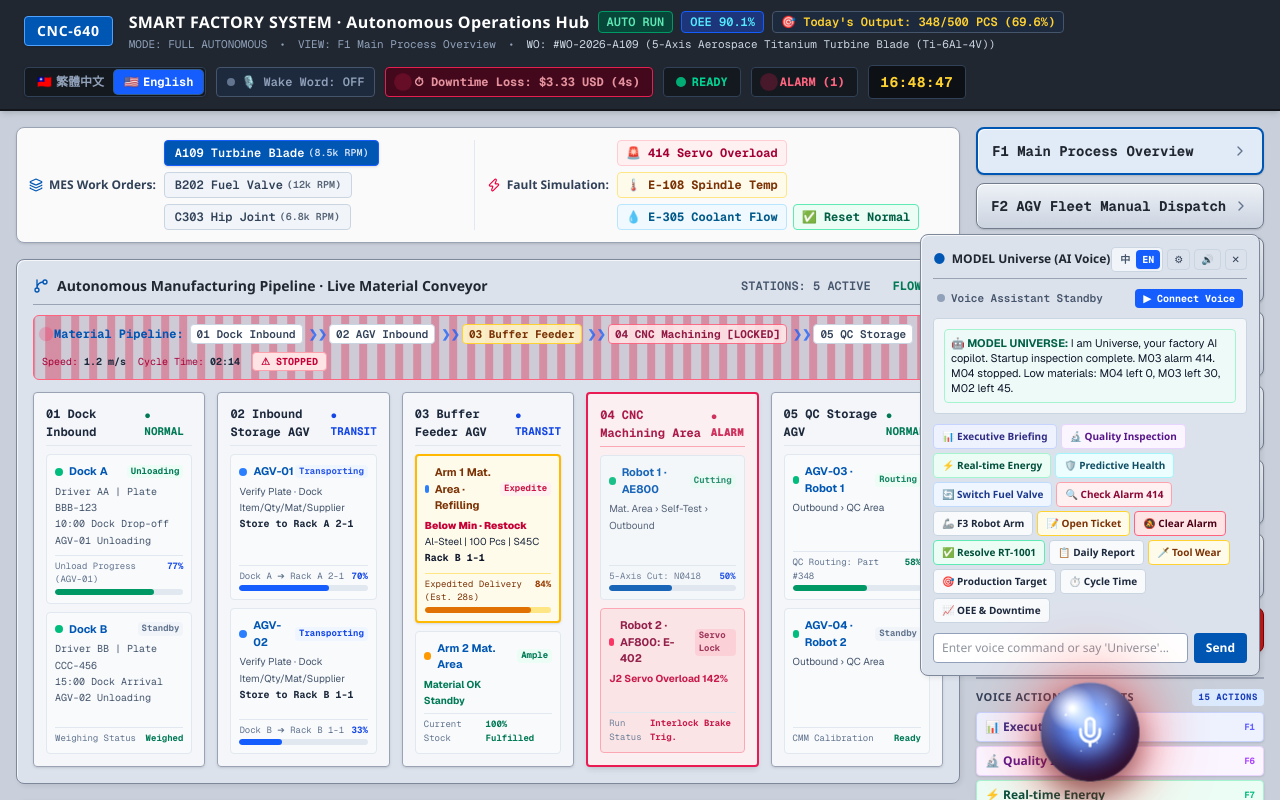
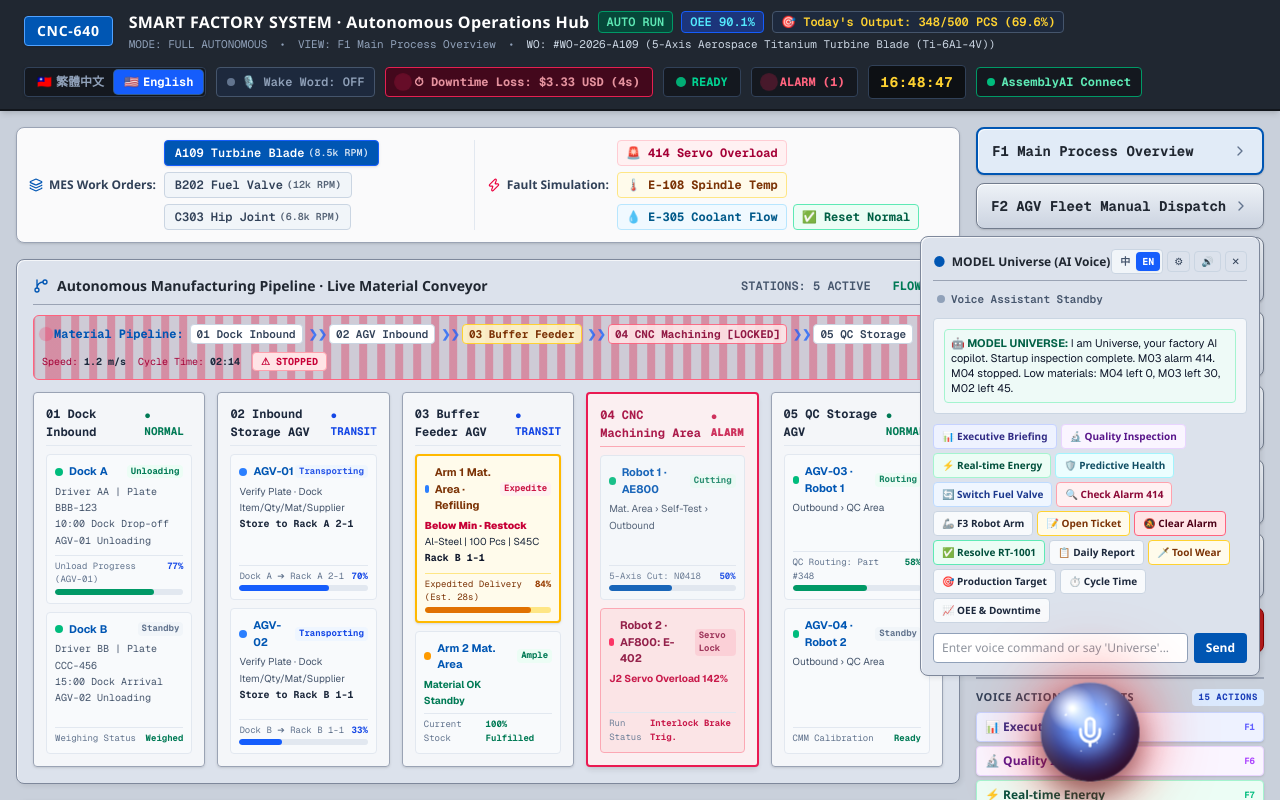
Before and after one commit to ming062027-hue/AssemblyAI, a Next.js app: page / in a window 1280 px wide. Shown: the top 800 px of the page. Built offline with nearby package versions, Linux system fonts and the light colour scheme.

Commit message:
[看板資料線/OpenCode-muse-spark] 全站只留一顆連線鍵：header右上角AssemblyAI連線／Connect，砍中段橫幅與對話框小按鈕

```diff
--- a/src/app/page.tsx
+++ b/src/app/page.tsx
@@ -732,14 +732,18 @@ export default function Home() {
     [langMode, mvCtx, urgeCount, speak, openDialog, dispatchAgv, callSupplierManual, heartbeat],
   );
 
+  // 全站唯一連線鍵（大銘 2026-09-23 親口定：只留一顆，放 header 右上角）。
+  // 留 toggleVoiceSession 這條（跟麥克風球同一路，onMic 共用）；中段大橫幅那條已砍。
+  // startCall 不帶 forceLive → dev（localhost）走 mock、production 走官方（bridge 內部分流）。
+  // 密語自動帶入（passcode，預設 "414"，⚙ 設定可改）；結束 bridge.endCall() 先送 session.end；5 分鐘上限在 token 路由，不動。
   const toggleVoiceSession = useCallback(async () => {
     openDialog();
     if (bridge.status === "idle" || bridge.status === "ended" || bridge.status === "error") {
-      await bridge.startCall(passcode, liveModeWanted);
+      await bridge.startCall(passcode);
     } else {
       bridge.endCall();
     }
-  }, [bridge, passcode, liveModeWanted, openDialog]);
+  }, [bridge, passcode, openDialog]);
 
   const sendQuick = useCallback(
     (txt: string) => {
@@ -1107,6 +1111,49 @@ export default function Home() {
           <div className="bg-black/60 px-3 py-1.5 rounded border border-slate-700 text-amber-300 font-bold text-sm tracking-wider">
             {clock}
           </div>
+
+          {/* 全站唯一連線鍵（大銘 2026-09-23 親口定）：中文「AssemblyAI連線」／英文「AssemblyAI Connect」。
+              沒連線顯示連線字樣，連上變結束鍵＋秒數；深色小顆跟 header 融合。 */}
+          <button
+            type="button"
+            data-testid="header-voice-connect"
+            onClick={() => {
+              if (bridge.status === "idle" || bridge.status === "ended" || bridge.status === "error") {
+                void toggleVoiceSession();
+              } else {
+                bridge.endCall();
+              }
+            }}
+            title={bridge.error ?? (langMode === "en" ? "Connect voice (production: official / dev: mock)" : "連線語音（正式站官方／本機模擬）")}
+            className={`flex items-center gap-1.5 px-2.5 py-1.5 rounded border text-xs font-mono font-bold transition ${
+              bridge.status === "idle" || bridge.status === "ended" || bridge.status === "error"
+                ? "bg-[#14181f] border-emerald-600 text-emerald-300 hover:bg-emerald-950"
+                : bridge.status === "connecting"
+                  ? "bg-[#14181f] border-amber-500 text-amber-300 animate-pulse"
+                  : "bg-[#14181f] border-rose-500 text-rose-300 hover:bg-rose-950"
+            }`}
+          >
+            <span
+              className={`w-2 h-2 rounded-full ${
+                bridge.status === "idle" || bridge.status === "ended" || bridge.status === "error"
+                  ? "bg-emerald-500"
+                  : bridge.status === "connecting"
+                    ? "bg-amber-500 animate-pulse"
+                    : "bg-rose-500 animate-ping"
+              }`}
+            />
+            <span>
+              {bridge.status === "idle" || bridge.status === "ended" || bridge.status === "error"
+                ? (langMode === "en" ? "AssemblyAI Connect" : "AssemblyAI連線")
+                : bridge.status === "connecting"
+                  ? (langMode === "en" ? "Connecting…" : "連線中…")
+                  : bridge.status === "speaking"
+                    ? (langMode === "en" ? `■ End (AI Speaking ${bridge.seconds}s)` : `■ 結束（AI 回話中 ${bridge.seconds}s）`)
+                    : bridge.status === "thinking"
+                      ? (langMode === "en" ? "■ End (AI Thinking…)" : "■ 結束（AI 思考中…）")
+                      : (langMode === "en" ? `■ End (Connected ${bridge.seconds}s)` : `■ 結束（已連上 ${bridge.seconds}s）`)}
+            </span>
+          </button>
         </div>
       </header>
 
@@ -3042,7 +3089,7 @@ export default function Home() {
               </div>
             )}
 
-            {/* 通話控制列 */}
+            {/* 通話狀態列（連線／結束操作已併到 header 右上角唯一按鈕，這裡只顯示狀態） */}
             <div className="flex justify-between items-center text-[11px] px-1 font-mono">
               <div className="flex items-center gap-1.5">
                 <span
@@ -3065,25 +3112,6 @@ export default function Home() {
                           ? (langMode === "en" ? "Connecting..." : "連線建立中...")
                           : (langMode === "en" ? "Voice Assistant Standby" : "語音助理待命中")}
                 </span>
-              </div>
-              <div>
-                {bridge.status === "idle" || bridge.status === "ended" || bridge.status === "error" ? (
-                  <button
-                    type="button"
-                    onClick={() => void toggleVoiceSession()}
-                    className="px-2 py-0.5 rounded bg-blue-600 hover:bg-blue-700 text-white font-bold text-[10px]"
-                  >
-                    {langMode === "en" ? "▶ Connect Voice" : "▶ 連線對話"}
-                  </button>
-                ) : (
-                  <button
-                    type="button"
-                    onClick={() => bridge.endCall()}
-                    className="px-2 py-0.5 rounded bg-rose-600 hover:bg-rose-700 text-white font-bold text-[10px]"
-                  >
-                    {langMode === "en" ? "⏹ End Call" : "⏹ 掛斷"}
-                  </button>
-                )}
               </div>
             </div>
 
```
